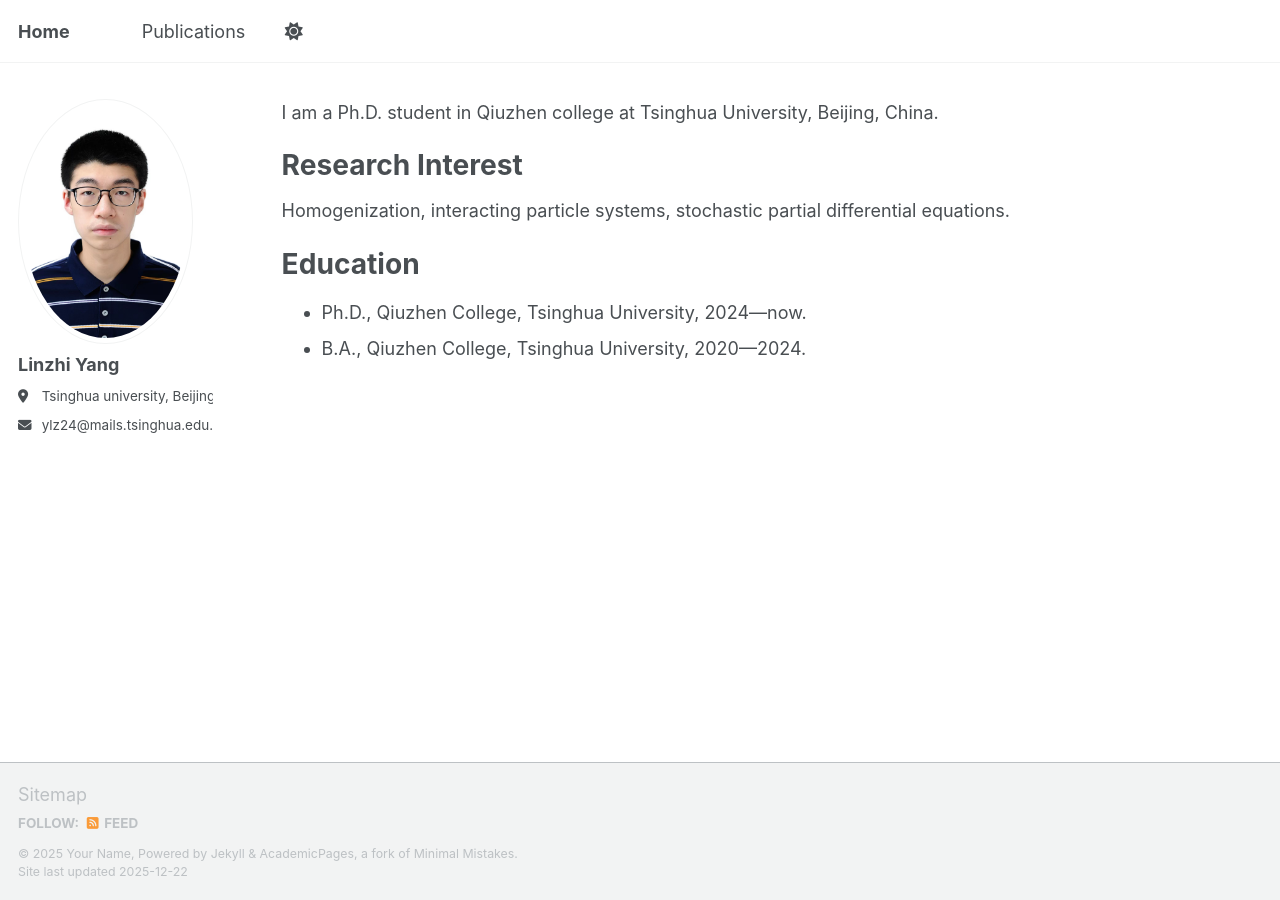
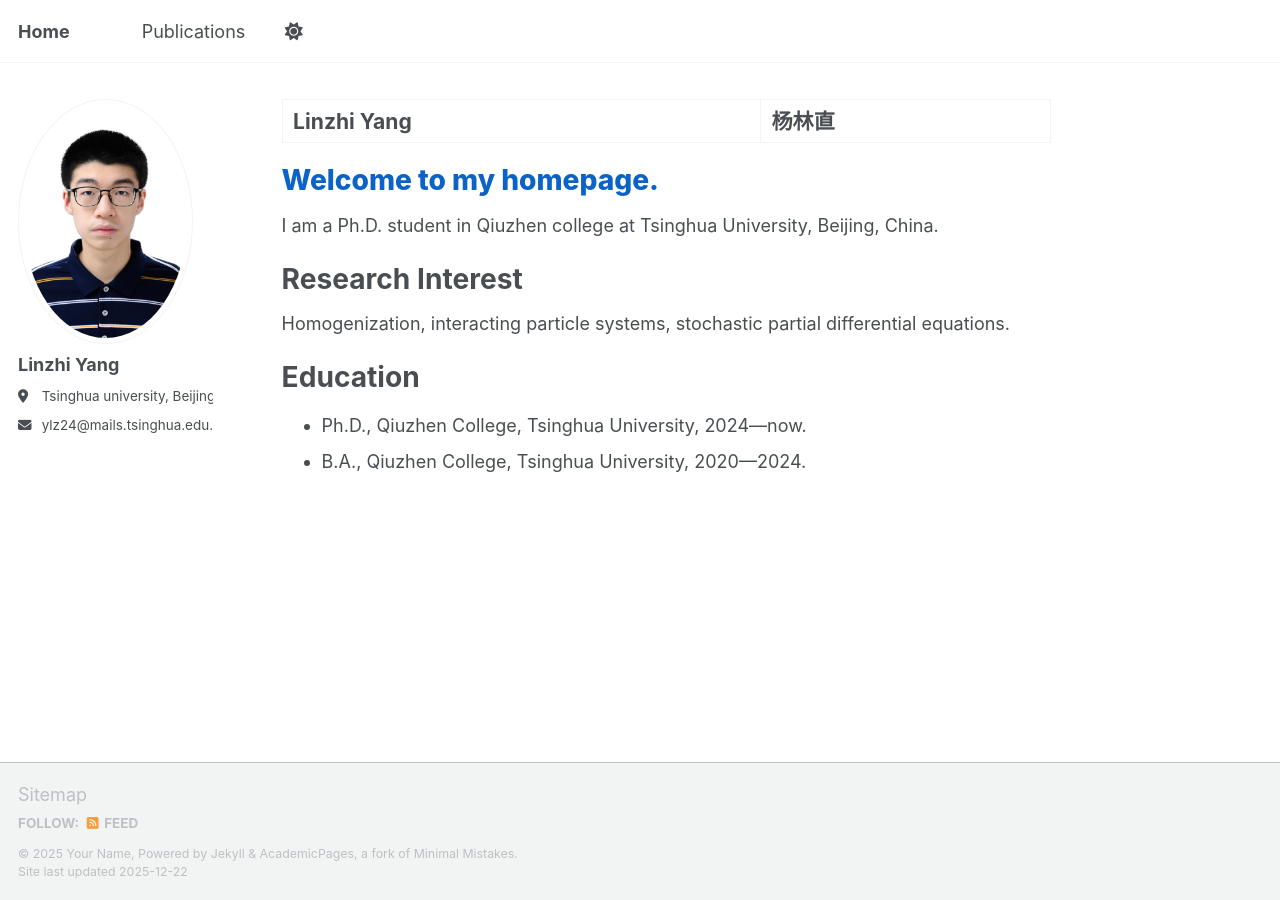
Before and after one commit to linzhi-yang/linzhi-yang.github.io, a Jekyll site: the page built from _pages/about.md, in a window 1280 px wide. Built offline with Jekyll 4.4.1, drawn with Linux system fonts in a browser that asks for light colours; a script bundle is joined from its source files by our own code; library files that are not in the unit come from our copies.

Commit message:
Update about.md

```diff
--- a/_pages/about.md
+++ b/_pages/about.md
@@ -1,12 +1,13 @@
 ---
 permalink: /
-title: "<h1 class="welcome-highlight">Welcome to Linzhi Yang’s homepage.</h1>"
+title: "Linzhi Yang|杨林直"
 author_profile: true
 redirect_from:
   - /about/
   - /about.html
 ---
 
+<h1 class="welcome-highlight">Welcome to my homepage.</h1>
 I am a Ph.D. student in Qiuzhen college at Tsinghua University, Beijing, China.
 
 Research Interest
```
